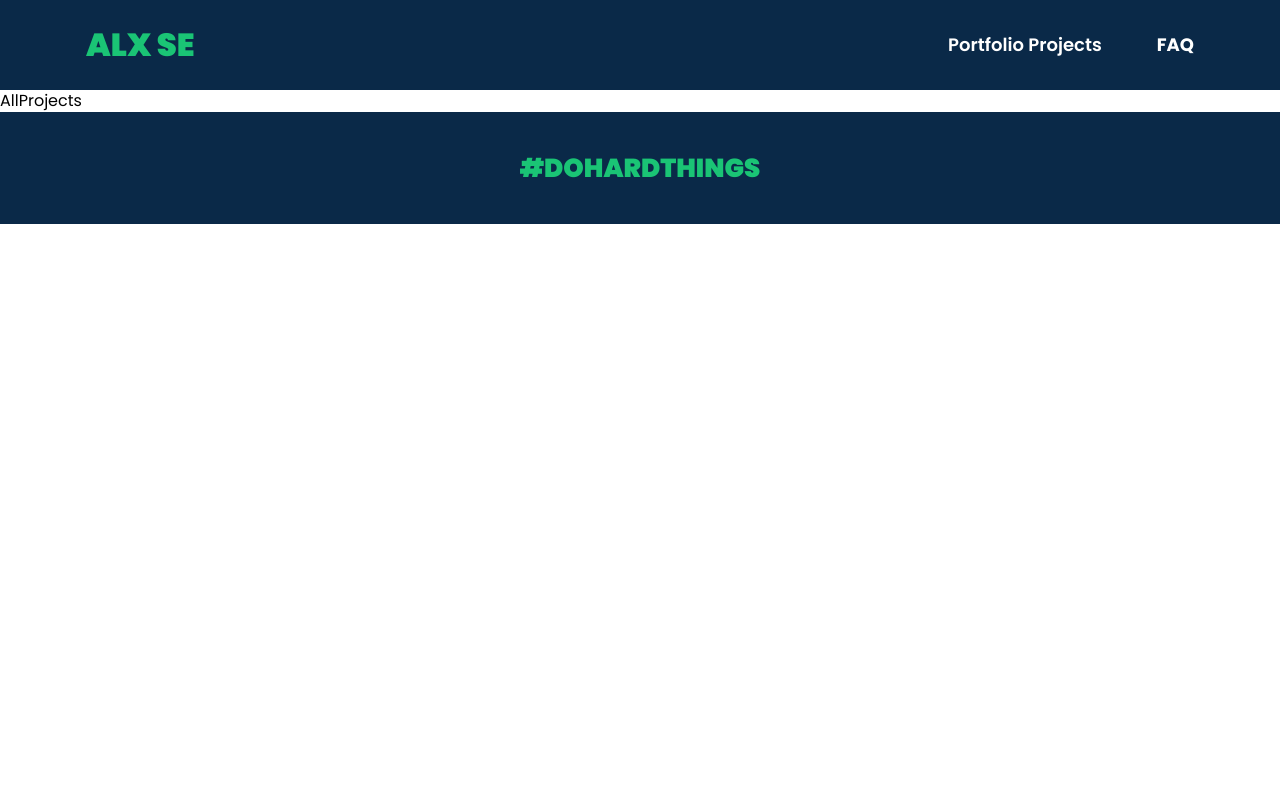
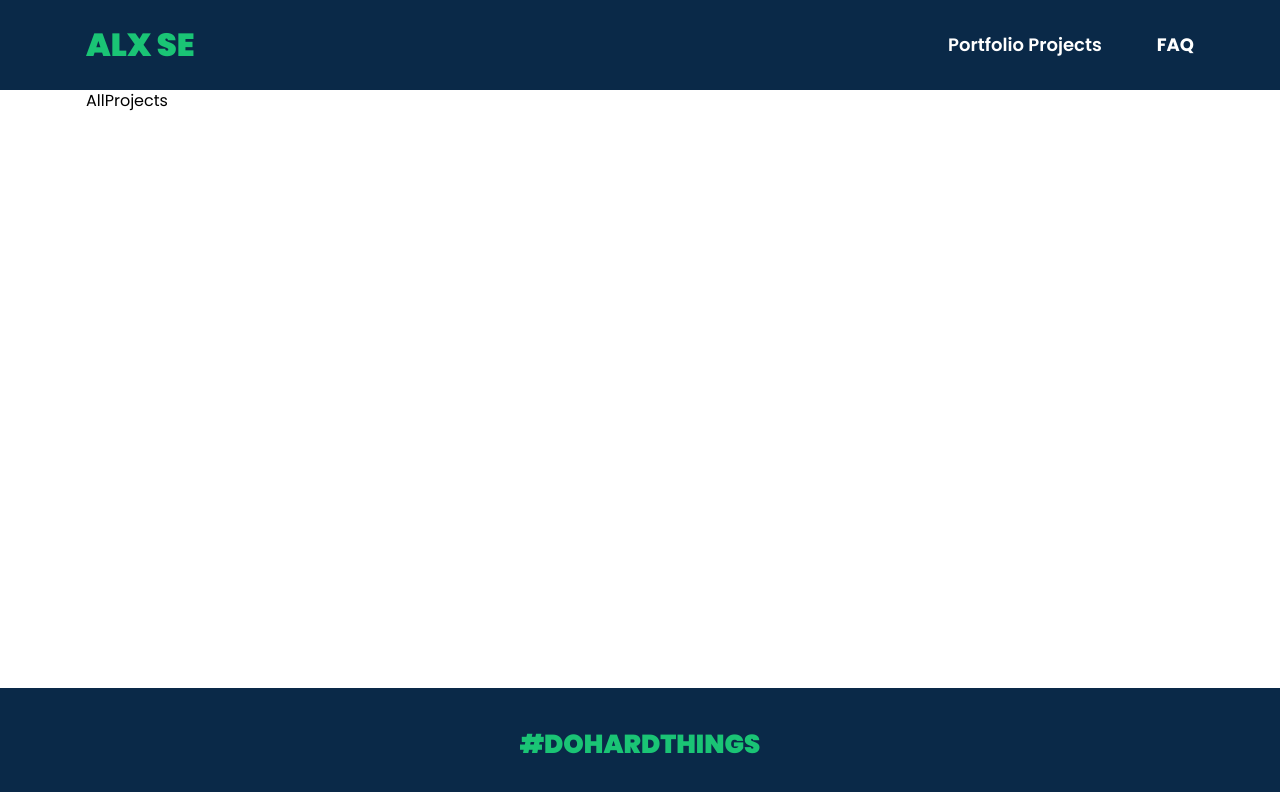
Before and after one commit to angumbao/portfolio-project-gallery, a React (Vite) app: page /projects in a window 1280 px wide. Shown: the top 792 px of the page. Built offline with nearby package versions, Linux system fonts and the light colour scheme.

Commit message:
minor: improved projects layout

```diff
--- a/src/components/layout/ProjectsLayout.tsx
+++ b/src/components/layout/ProjectsLayout.tsx
@@ -2,12 +2,17 @@
 import NavBar from "../common/NavBar";
 import Footer from "../common/Footer";
 import ThemeProvider from "../ThemeProvider";
+import { Box, Container } from "@mantine/core";
 
 const ProjectsLayout = () => {
   return (
     <ThemeProvider>
-      <NavBar />
-      <Outlet />
+      <Box mih="calc(100vh - 112px)">
+        <NavBar />
+        <Container size={"lg"}>
+          <Outlet />
+        </Container>
+      </Box>
       <Footer />
     </ThemeProvider>
   );
```
